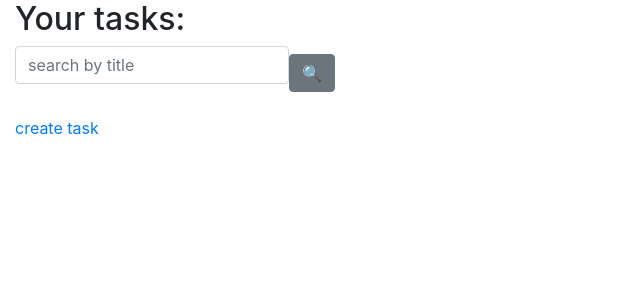
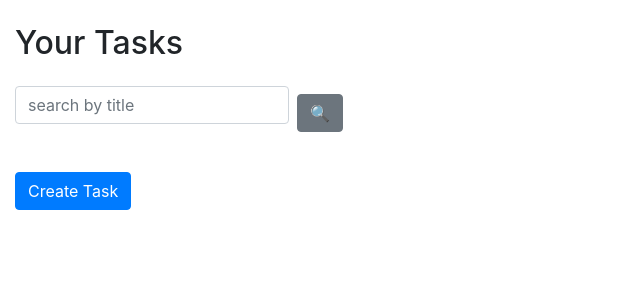
Before and after one commit to Timur5050/toDo-list-project, a Django app: page /tasks/ in a window 1280 px wide. Shown: the part 56-356 px from the top of the page, without its empty margins (0-640 px from the left). Run offline with Django 5.2, Linux system fonts and the light colour scheme; the visitor is signed in with stand-in values (Sample User, id 1); data that the repository does not hold is empty; some libraries are stand-ins or nearby versions.

Commit message:
changed design for task list page

```diff
--- a/templates/roster/task_list.html
+++ b/templates/roster/task_list.html
@@ -2,31 +2,36 @@
 {% load crispy_forms_filters %}
 
 {% block content %}
-<h2>Your tasks:</h2>
-<form action="" method="get" class="form-inline">
+<h2 class="my-4">Your Tasks</h2>
+<form action="" method="get" class="form-inline mb-3">
     {{ search_task|crispy }}
-  <input type="submit" value="🔍" class="btn btn-secondary">
+    <input type="submit" value="🔍" class="btn btn-secondary ml-2">
 </form>
-<ul>
+<ul class="list-group">
     {% for task in task_list %}
-  <li>
+    <li class="list-group-item d-flex justify-content-between align-items-center">
+        <div>
             <a href="{% url 'roster:task-details' pk=task.id %}">{{ task.title }}</a>
-    deadline:
+            <span class="badge badge-info ml-2">{{ task.tag.name }}</span>
+            <div class="mt-2">
+                Deadline:
                 {% if task.deadline > current_time %}
-    <span class="before-deadline">{{ task.deadline }}</span>
+                <span class="text-success">{{ task.deadline }}</span>
                 {% else %}
-    <span class="after-deadline">{{ task.deadline }}</span>
+                <span class="text-danger">{{ task.deadline }}</span>
                 {% endif %}
-    completed:
+            </div>
+            <div>
+                Completed:
                 {% if task.is_completed %}
-    <span><a href="{% url 'roster:task-completing-change' pk=task.id %}"> ✓ </a></span>
+                <span class="badge badge-success"><a href="{% url 'roster:task-completing-change' pk=task.id %}" class="text-white"> ✓ </a></span>
                 {% else %}
-    <span><a href="{% url 'roster:task-completing-change' pk=task.id %}"> ✖ </a></span>
+                <span class="badge badge-danger"><a href="{% url 'roster:task-completing-change' pk=task.id %}" class="text-white"> ✖ </a></span>
                 {% endif %}
-    <br> tag:
-    {{ task.tag.name }}
+            </div>
+        </div>
     </li>
     {% endfor %}
 </ul>
-<a href="{% url 'roster:task-create' %}">create task</a>
+<a href="{% url 'roster:task-create' %}" class="btn btn-primary mt-3">Create Task</a>
 {% endblock %}
```
Lines whose indentation alone changed are shown as unchanged.
